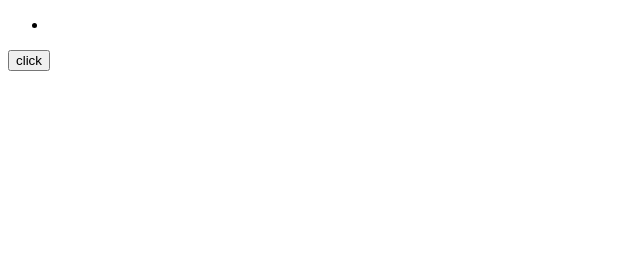
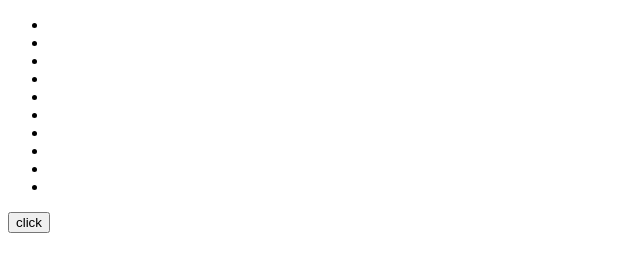
Before and after one commit to alexcapoluongo/vue-email-list, a plain HTML site: page index.html in a window 1280 px wide. Shown: the whole page, without its empty margins (0-640 px from the left). Drawn offline with nearby package versions, Linux system fonts and the light colour scheme.

Commit message:
printed but all mail the same

```diff
--- a/index.html
+++ b/index.html
@@ -13,7 +13,7 @@
 <body>
     <div id="root">
          <ul>
-             <li> {{ email }} </li>
+             <li v-for="item in max"> {{ email }} </li>
         </ul>
          <button @click="generateEmail()"> click </button>
     </div>
```
